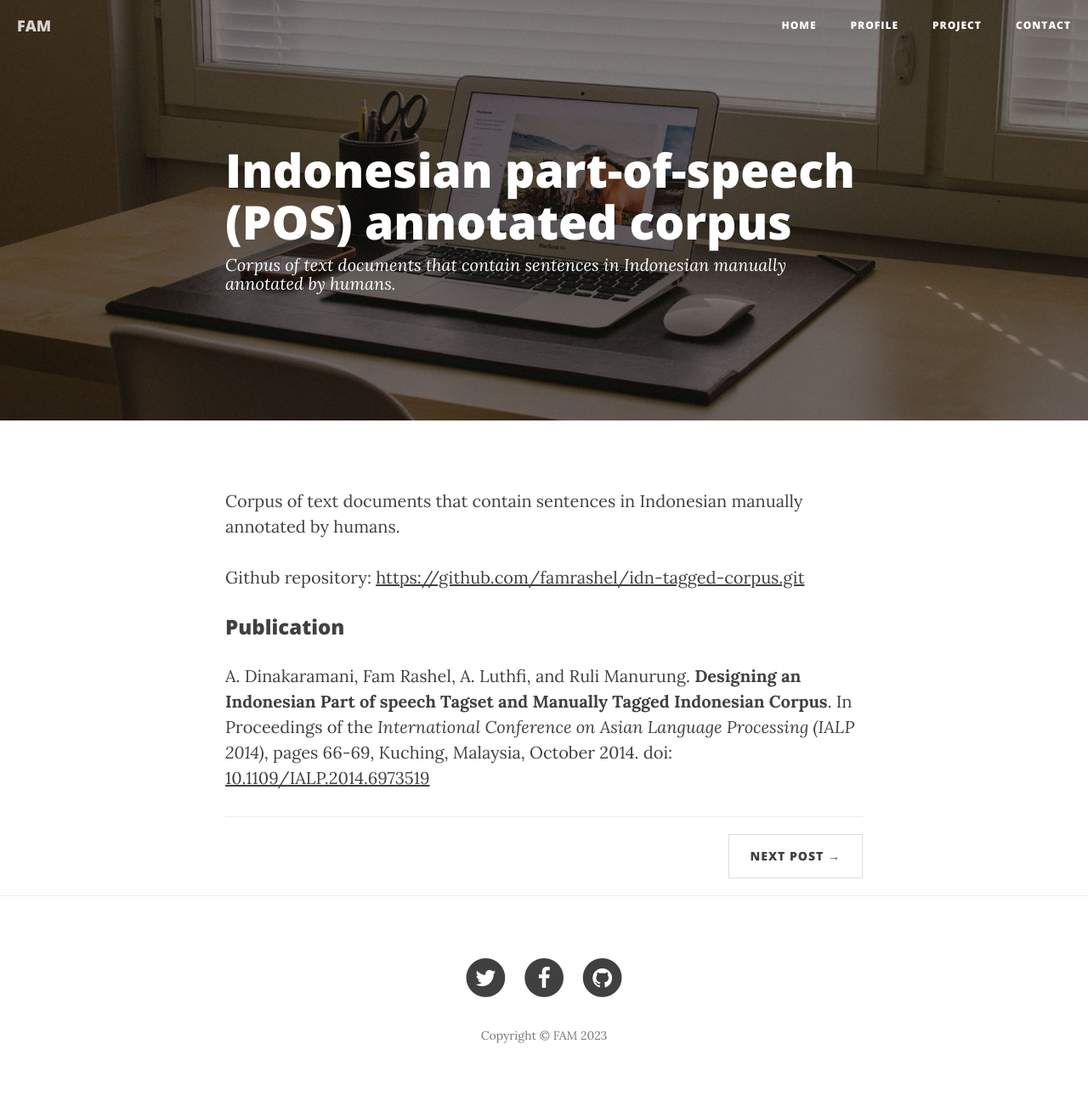
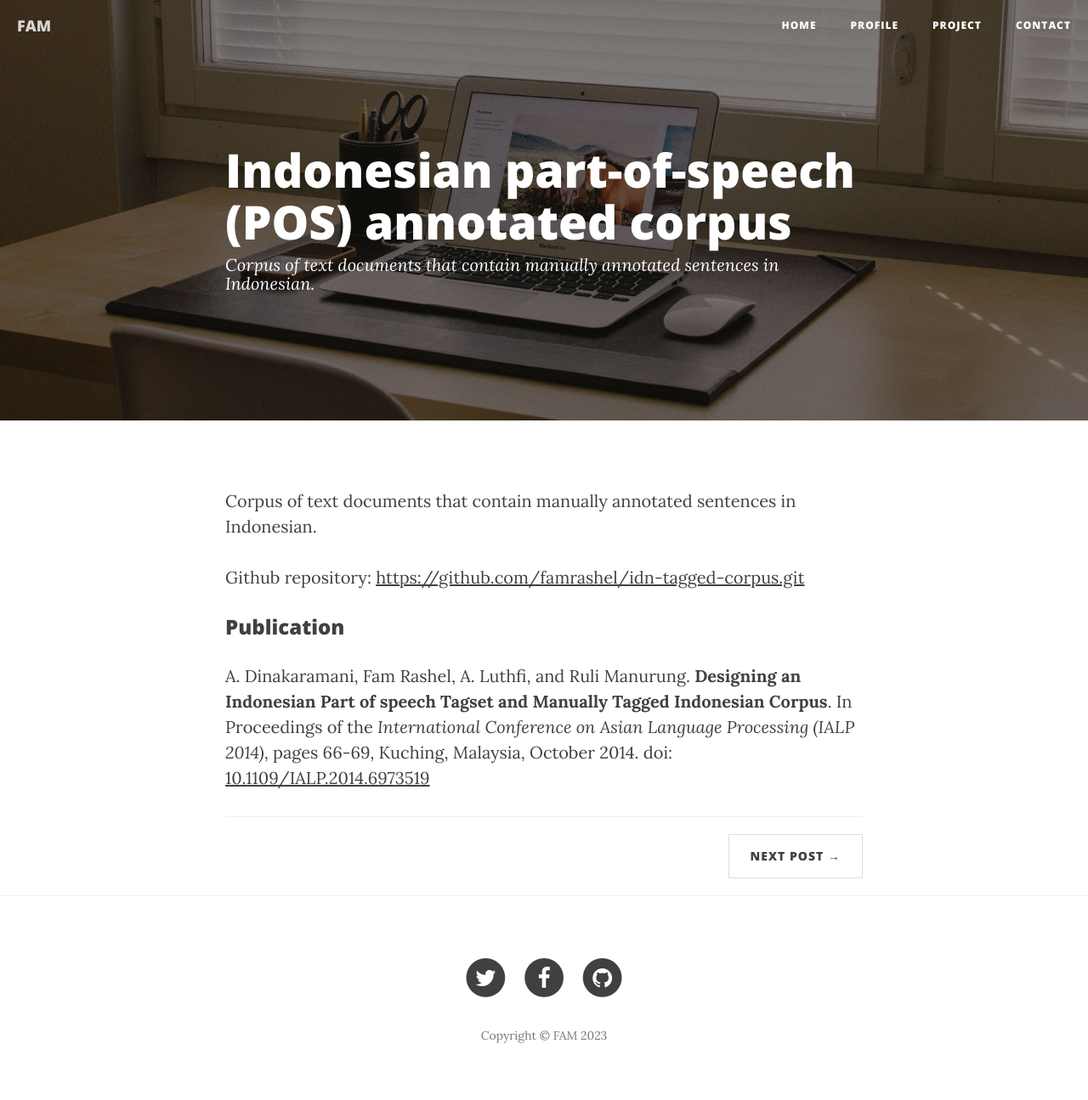
Before and after one commit to famrashel/famrashel.github.io, a Jekyll site: the page built from _projects/idn_postag_corpus.markdown, in a window 1280 px wide. Shown: the whole page at 85% size. Built offline with Jekyll 4.4.1, drawn with Linux system fonts in a browser that asks for light colours; nearby versions of some CDN libraries.

Commit message:
Update nlg project

```diff
--- a/_projects/idn_postag_corpus.markdown
+++ b/_projects/idn_postag_corpus.markdown
@@ -1,10 +1,10 @@
 ---
 layout: project
 title: Indonesian part-of-speech (POS) annotated corpus
-description: Corpus of text documents that contain sentences in Indonesian manually annotated by humans.
+description: Corpus of text documents that contain manually annotated sentences in Indonesian.
 ---
 
-Corpus of text documents that contain sentences in Indonesian manually annotated by humans.
+Corpus of text documents that contain manually annotated sentences in Indonesian.
 
 Github repository: <https://github.com/famrashel/idn-tagged-corpus.git>
 
```
Also changed, not shown: _projects/nlg.markdown (+34 -1 lines), img/projects/form+morph.png (added), img/projects/morph_to_paratab.png (added), img/projects/semantic_grid.png (added), img/projects/word_to_grid.png (added).
